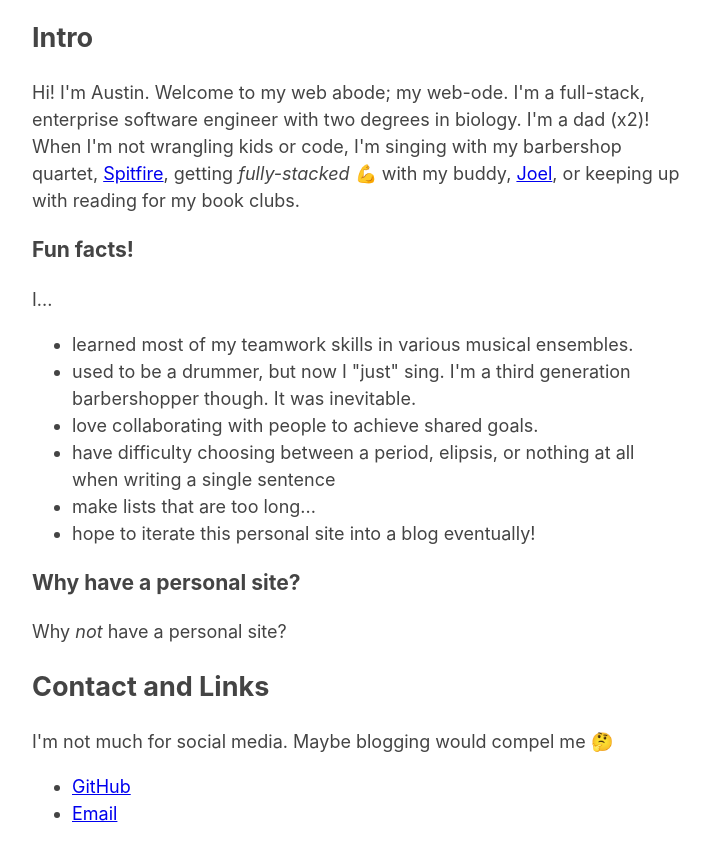
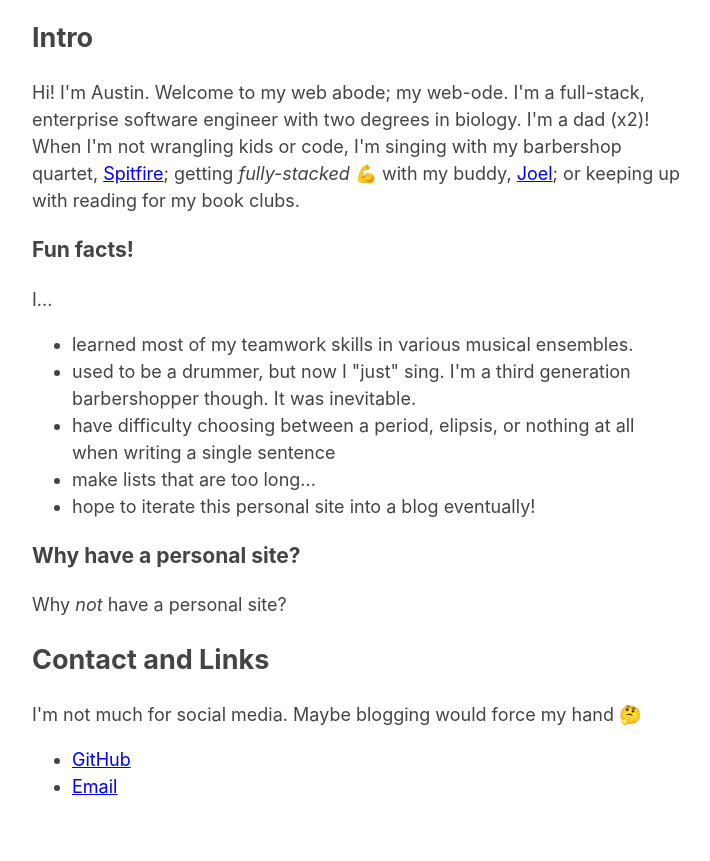
Before and after one commit to austinveteto/personal-site, a plain HTML site: page index.html in a window 1280 px wide. Shown: the part 145-1006 px from the top of the page, without its empty margins (283-993 px from the left). After the commit the page ends 985 px from the top, so only its background shows below. Drawn offline with Linux system fonts and the light colour scheme.

Commit message:
content tweaks

```diff
--- a/index.html
+++ b/index.html
@@ -14,19 +14,13 @@
         </header>
         <h2>Intro</h2>
             <p>
-            Hi! I'm Austin. Welcome to my web abode; my web-ode.
-            I'm a full-stack, enterprise software engineer with two degrees in biology.
-            I'm a dad (x2)! When I'm not wrangling kids or code, I'm singing with my barbershop quartet,
-            <a target="_blank" href="https://spitfirequartet.com">Spitfire</a>,
-            getting <em>fully-stacked</em> 💪 with my buddy,
-            <a target="_blank" href="https://waymack.net/">Joel</a>, or keeping up with reading for my book clubs.
+                Hi! I'm Austin. Welcome to my web abode; my web-ode. I'm a full-stack, enterprise software engineer with two degrees in biology. I'm a dad (x2)! When I'm not wrangling kids or code, I'm singing with my barbershop quartet, <a href="https://spitfirequartet.com" target="_blank">Spitfire</a>; getting <em>fully-stacked</em> 💪 with my buddy, <a href="https://waymack.net/" target="_blank">Joel</a>; or keeping up with reading for my book clubs.
             </p>
         <h3>Fun facts!</h3>
             <p>I...</p>
             <ul>
                 <li>learned most of my teamwork skills in various musical ensembles.</li>
                 <li>used to be a drummer, but now I "just" sing. I'm a third generation barbershopper though. It was inevitable.</li>
-            <li>love collaborating with people to achieve shared goals.</li>
                 <li>have difficulty choosing between a period, elipsis, or nothing at all when writing a single sentence</li>
                 <li>make lists that are too long...</li>
                 <li>hope to iterate this personal site into a blog eventually!</li>
@@ -34,7 +28,7 @@
         <h3>Why have a personal site?</h3>
             <p>Why <em>not</em> have a personal site?</p>
         <h2>Contact and Links</h2>
-        <p>I'm not much for social media. Maybe blogging would compel me 🤔</p>
+            <p>I'm not much for social media. Maybe blogging would force my hand 🤔</p>
             <ul>
                 <li><a href="https://github.com/Austin-V" target="_blank">GitHub</a></li>
                 <li><a href="mailto:austin@austinveteto.com">Email</a></li>
```
Lines whose indentation alone changed are shown as unchanged.
